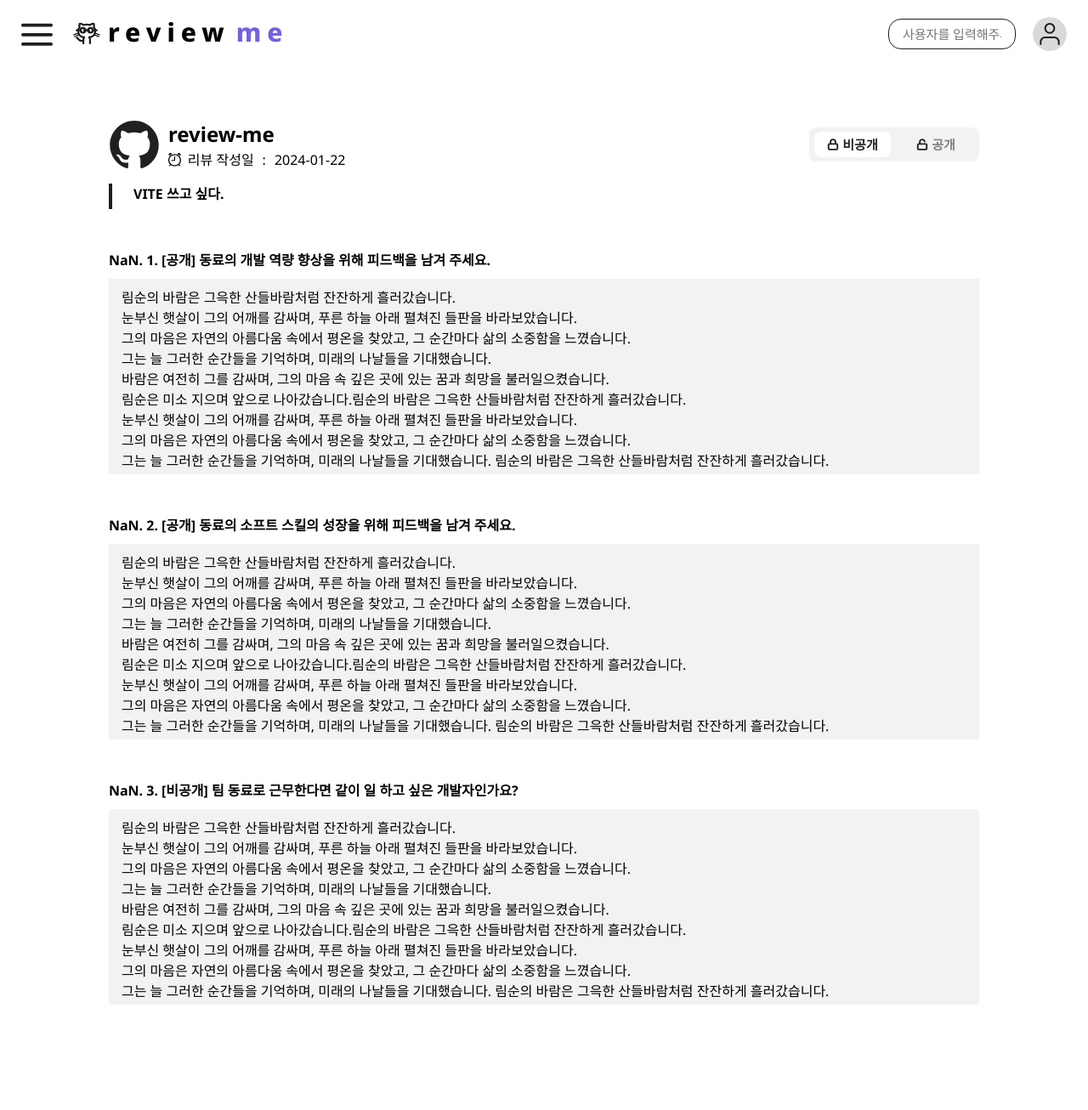
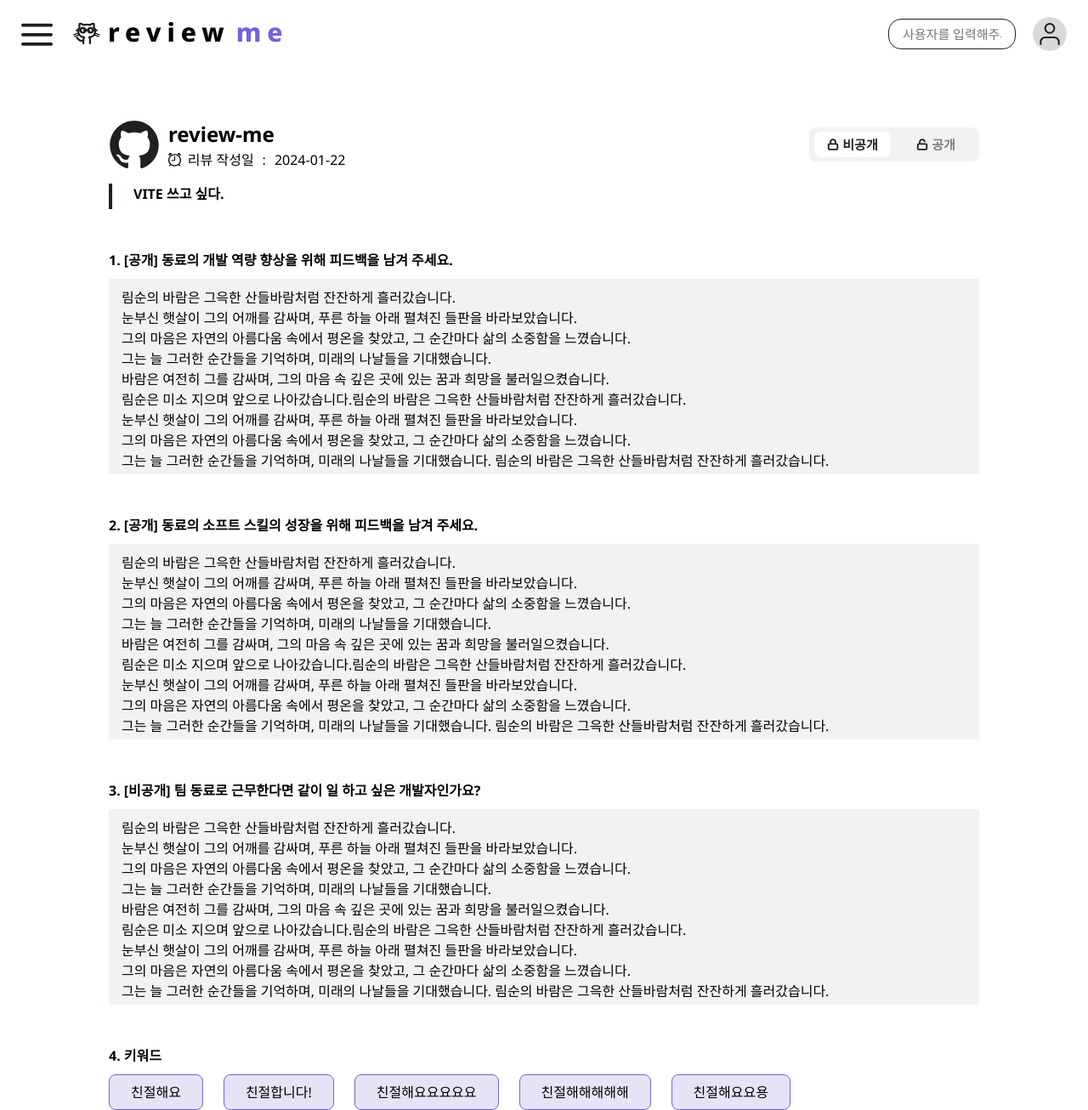
Before and after one commit to woowacourse-teams/2024-review-me, a React app in the folder frontend/: page /user/detailed-review in a window 1280 px wide. Shown: the whole page at 85% size. Before the commit the page ends 1182 px from the top, so only its background shows below. Built offline with nearby package versions, Linux system fonts and the light colour scheme; no server answers; a web font is replaced by a local one.

Commit message:
refactor: DetailedReview의 목데이터 변경 및 리팩토링
- 타입 변경에 따른 목 데이터 변경
- KeywordSection 적용

```diff
--- a/frontend/src/pages/DetailedReviewPage/index.tsx
+++ b/frontend/src/pages/DetailedReviewPage/index.tsx
@@ -5,6 +5,7 @@ import { DetailReviewData } from '@/types';
 
 import { getDetailedReviewApi } from '../../apis/review';
 
+import KeywordSection from './components/KeywordSection';
 import ReviewDescription from './components/ReviewDescription';
 import ReviewSection from './components/ReviewSection';
 
@@ -13,29 +14,37 @@ const ANSWER =
 
 const MOCK_DATA: DetailReviewData = {
   id: 123456,
-  reviewer: {
-    memberId: 123456,
-    name: '올리',
-  },
   createdAt: new Date('2024-07-16'),
   reviewerGroup: {
-    groupId: 123456,
+    id: 123456,
     name: 'review-me',
+    deadline: new Date('2024-07-01'),
+    reviewee: {
+      id: 78910,
+      name: '바다',
+    },
   },
   contents: [
     {
-      question: '1. [공개] 동료의 개발 역량 향상을 위해 피드백을 남겨 주세요.',
+      id: 23456,
+      question: '[공개] 동료의 개발 역량 향상을 위해 피드백을 남겨 주세요.',
       answer: ANSWER,
     },
-    { question: '2. [공개] 동료의 소프트 스킬의 성장을 위해 피드백을 남겨 주세요.', answer: ANSWER },
-    { question: '3. [비공개] 팀 동료로 근무한다면 같이 일 하고 싶은 개발자인가요?', answer: ANSWER },
+    { id: 567810, question: '[공개] 동료의 소프트 스킬의 성장을 위해 피드백을 남겨 주세요.', answer: ANSWER },
+    { id: 98761, question: '[비공개] 팀 동료로 근무한다면 같이 일 하고 싶은 개발자인가요?', answer: ANSWER },
   ],
-  keywords: [{ id: 1, detail: '친절해요' }],
+  keywords: [
+    { id: 1, detail: '친절해요' },
+    { id: 12, detail: '친절합니다!' },
+    { id: 11, detail: '친절해요요요요요' },
+    { id: 14, detail: '친절해해해해해' },
+    { id: 18, detail: '친절해요요용' },
+  ],
 };
 
 const COMMENT = 'VITE 쓰고 싶다.';
 
-const DetailedReviewPage = ({}) => {
+const DetailedReviewPage = () => {
   const [detailReview, setDetailReview] = useState<DetailReviewData>(MOCK_DATA);
   const [isLoading, setIsLoading] = useState(false);
   const [errorMessage, setErrorMessage] = useState('');
@@ -77,8 +86,9 @@ const DetailedReviewPage = ({}) => {
       />
       <ReviewComment comment={COMMENT} />
       {detailReview.contents.map((item, index) => (
-        <ReviewSection question={item.question} answer={item.answer} key={index} />
+        <ReviewSection question={item.question} answer={item.answer} key={index} index={index} />
       ))}
+      <KeywordSection keywords={MOCK_DATA.keywords} index={detailReview.contents.length} />
     </>
   );
 };
```
